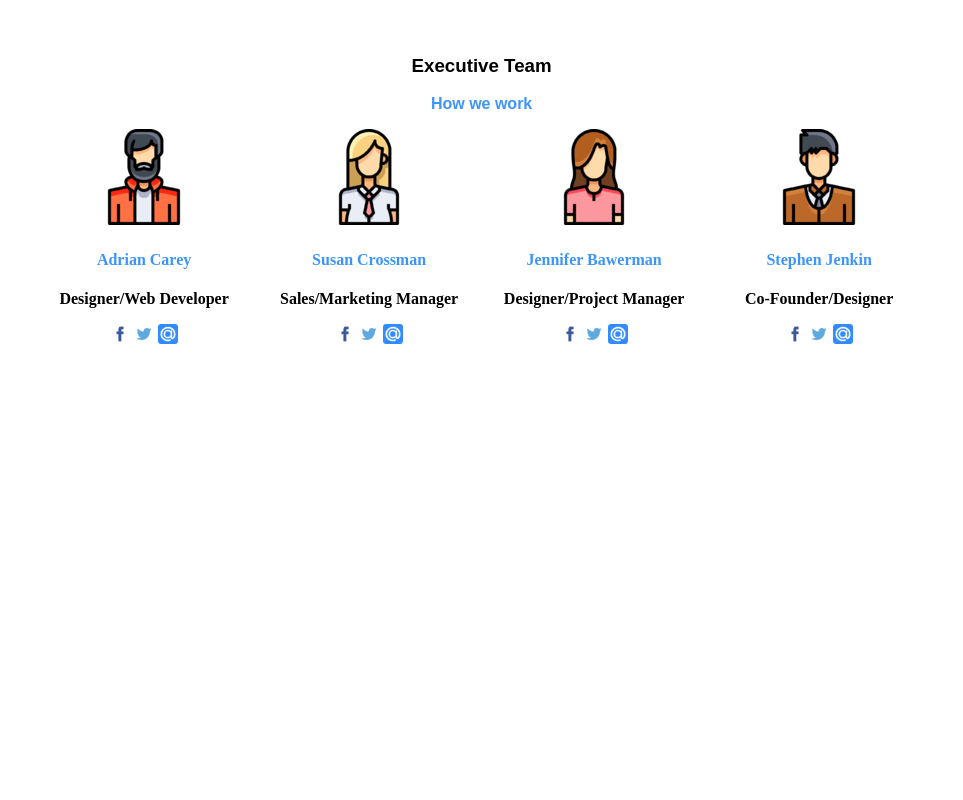
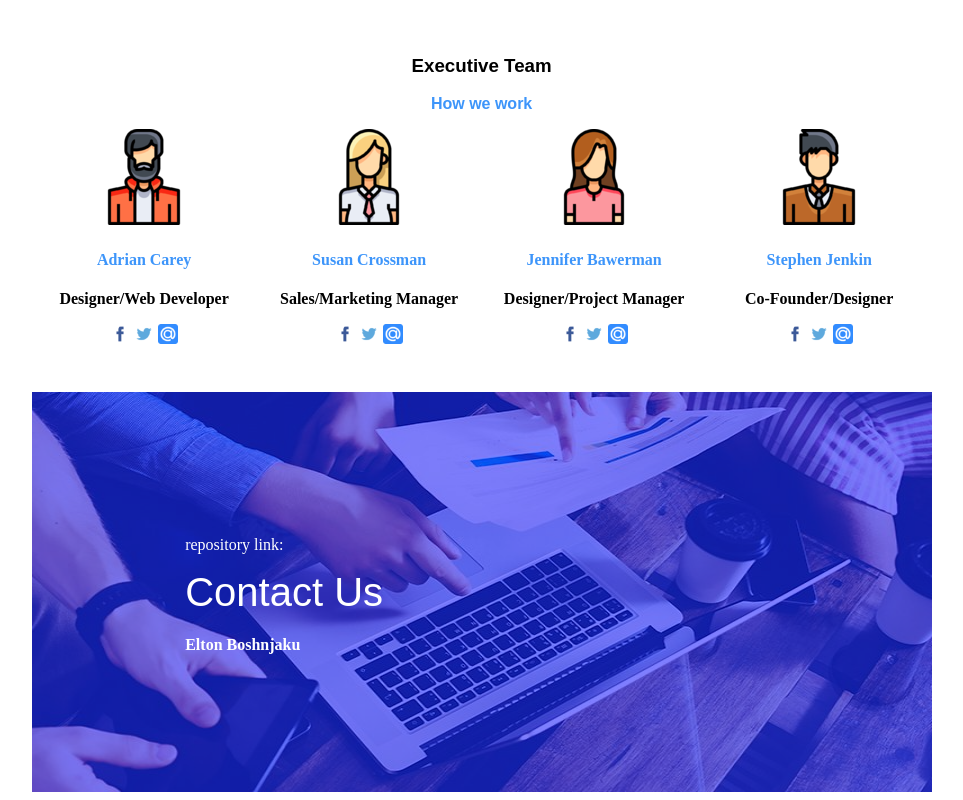
Before and after one commit to eltonboshnjaku/Java4, a plain HTML site: page Ushtrimi4.html in a window 1280 px wide. Shown: the part 1681-2481 px from the top of the page, without its empty margins (166-1129 px from the left). Before the commit the page ends 2081 px from the top, so only its background shows below. Drawn offline with Linux system fonts and the light colour scheme.

Commit message:
final commit2

```diff
--- a/Ushtrimi4.html
+++ b/Ushtrimi4.html
@@ -188,5 +188,17 @@
             </div>
 
         </div>
+
+        <div class="footer">
+            <img style="height: 400px; width: 900px; opacity: 0.5;" src="photos/PCFooter.jpg" alt="">
+
+            <div class="contactUs">
+                <p style="color: white;" >repository link:</p>
+                <a href="https://github.com/eltonboshnjaku/Java4" style="font-size: 40px; font-family: fantasy; color: white;
+                text-decoration: none;">Contact Us</a>
+                <h4 style="color: white;">Elton Boshnjaku</h4>
+            </div>
+
+        </div>
     </body>
 </html>
--- a/css/u4.css
+++ b/css/u4.css
@@ -136,3 +136,19 @@
 {
     display: flex;
 }
+
+.footer
+{
+    display: flex;
+    background: blue;
+    width: 900px;
+    height: 400px;
+    margin-left: 15%;
+}
+.contactUs
+{
+
+    margin-top: 10%;
+    margin-left: 12%;
+    position: absolute;
+}
```
Also changed, not shown: photos/PCFooter.jpg (added), photos/footerPhoto.webp (added).
